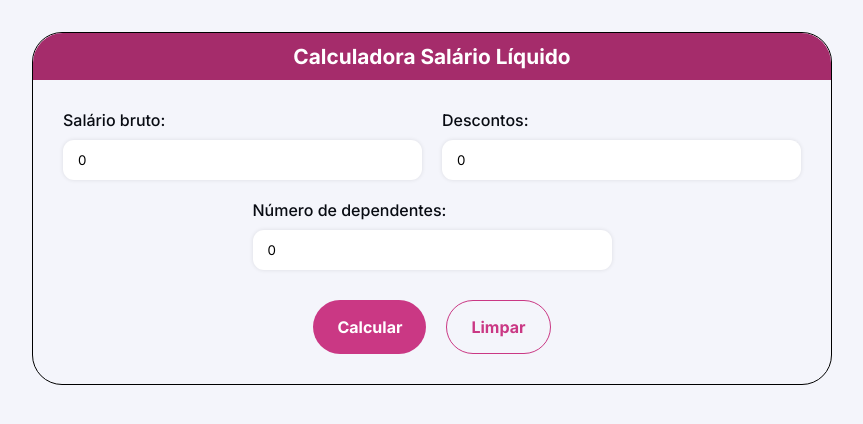
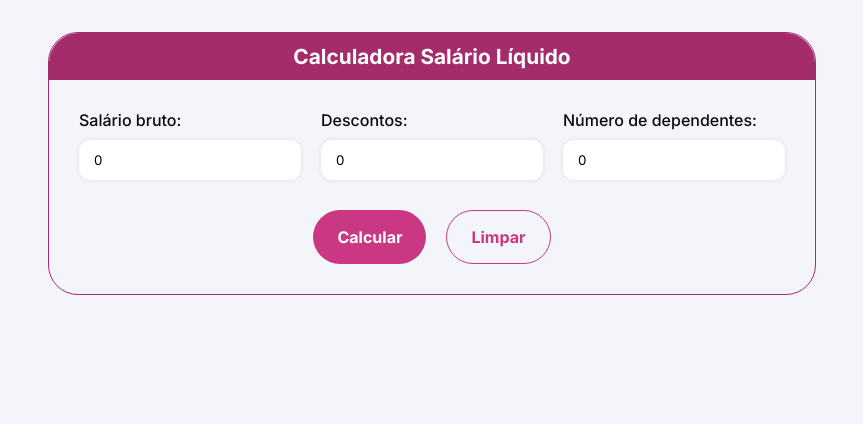
Before and after one commit to diegofchagas/salary-calc, a React (Vite) app: page / in a window 1280 px wide. Shown: the top 424 px of the page, without its empty margins (224-1087 px from the left). Built offline with nearby package versions, Linux system fonts and the light colour scheme.

Commit message:
melhorias de layout e mudando de pixel para rem

```diff
--- a/src/components/FormControlInputs/style.ts
+++ b/src/components/FormControlInputs/style.ts
@@ -1,9 +1,9 @@
 import styled from "styled-components";
 
 export const Container = styled.div`
-    width: 800px;
-     border: 0.5px solid black;
-    border-radius: 30px;
+    max-width: 50rem;
+    border: 1px solid #A52C6B;
+    border-radius: 1.875rem;
     margin-top: 2rem;
     margin-left:2rem;
     > div {
@@ -11,7 +11,7 @@ export const Container = styled.div`
         font-weight:700;
         color:white;
         background-color:#A52C6B;
-        border-radius: 30px 30px 0 0;
+        border-radius: 1.875rem 1.875rem 0 0;
         padding: .700rem .940rem;
 
         span{
@@ -22,7 +22,7 @@ export const Container = styled.div`
 
 export const Forms = styled.form`
     color: #000;
-    font-size: 16px;
+    font-size: 1rem;
 `;
 
 export const ContainerInputs = styled.div`
@@ -32,7 +32,7 @@ export const ContainerInputs = styled.div`
     padding: 1.25rem;
 
     .inputs {
-        width: 50%;
+        max-width: 50%;
         display: flex;
         flex-direction: column;
         padding: .625rem;
@@ -45,12 +45,17 @@ export const ContainerInputs = styled.div`
 
     input{
         border: 0;
-        min-height: 40px;
-        line-height: 40px;
+        min-height: 2.5rem;
+        line-height: 2.5rem;
         margin-top:.625rem;
         padding: 0 15px;
         box-shadow: 0 0 4px rgba(0, 0, 0, .1);
         border-radius: 11px;
+        outline:none;
+
+        &:focus{
+            outline: 2px solid #A52C6B;
+        }
 
     }
 `;
@@ -58,7 +63,7 @@ export const ContainerInputs = styled.div`
 export const ContainerButtons = styled.div`
     display:flex;
     justify-content:center;
-    gap: 20px;
+    gap: 1.25rem;
     padding: 0 30px 30px;
 `;
 
@@ -74,7 +79,7 @@ color: #fff;
 transition: background-color 1s;
 
 &:hover{
-  background-color:#A52C6B;
+background-color:#A52C6B;
 }
 `;
 
--- a/src/components/Result/style.ts
+++ b/src/components/Result/style.ts
@@ -1,20 +1,20 @@
 import styled from "styled-components";
 
 export const ContainerResults = styled.div`
-  padding: 0 30px 30px;
+  padding: 0 1.875rem 1.875rem;
 
   .line{
     width: 35%;
     height: 4px;
-    background-color: #CA3884;
-    margin: 40px 270px;
+    background-color: #080B12;
+    margin: 2.5rem 16.875rem;
     border-radius: 15px;
   }
 `;
 
 export const Table = styled.table`
-  width: 800px;
-  margin-top: 20px;
+  max-width: 50rem;
+  margin-top: 1.25rem;
   box-shadow: 0 0 5px rgba(0, 0, 0, 0.5);
   border-radius: 30px;
   border-collapse: collapse;
@@ -40,13 +40,13 @@ export const Table = styled.table`
 
   thead th {
     font-weight: 600;
-    padding: 13px 10px;
+    padding: .813rem .625rem;
     text-align: center;
     background-color: #A52C6B;
   }
 
   thead th {
-    padding: 10px;
+    padding: .625rem;
     text-align: center;
     color: #000;
     position: relative;
@@ -76,21 +76,26 @@ export const Table = styled.table`
   }
 
   tbody td {
-    padding: 10px;
+    padding: .625rem;
     text-align: center;
     color: #000;
     position: relative;
   }
 
+  tbody  tr:last-child{
+    border-bottom: 2px solid #A52C6B;
+  }
+
   tbody tr .total-discount{
     color:#C93847;
-    font-weight:500;
+    font-weight:600;
+
   }
 
   tbody tr td::after {
     content: "";
     width: 2px;
-    background-color: rgba(0, 0, 0, 0.4);
+    background-color: #A52C6B;
     position: absolute;
     right: 0;
     top: 0;
@@ -103,8 +108,9 @@ export const Table = styled.table`
 
   tfoot tr td {
     padding: 1.25rem;
-    color: #A52C6B;
+    color: #080B12;
     font-weight:bold;
+
   }
 
   tfoot tr td:last-child {
```
